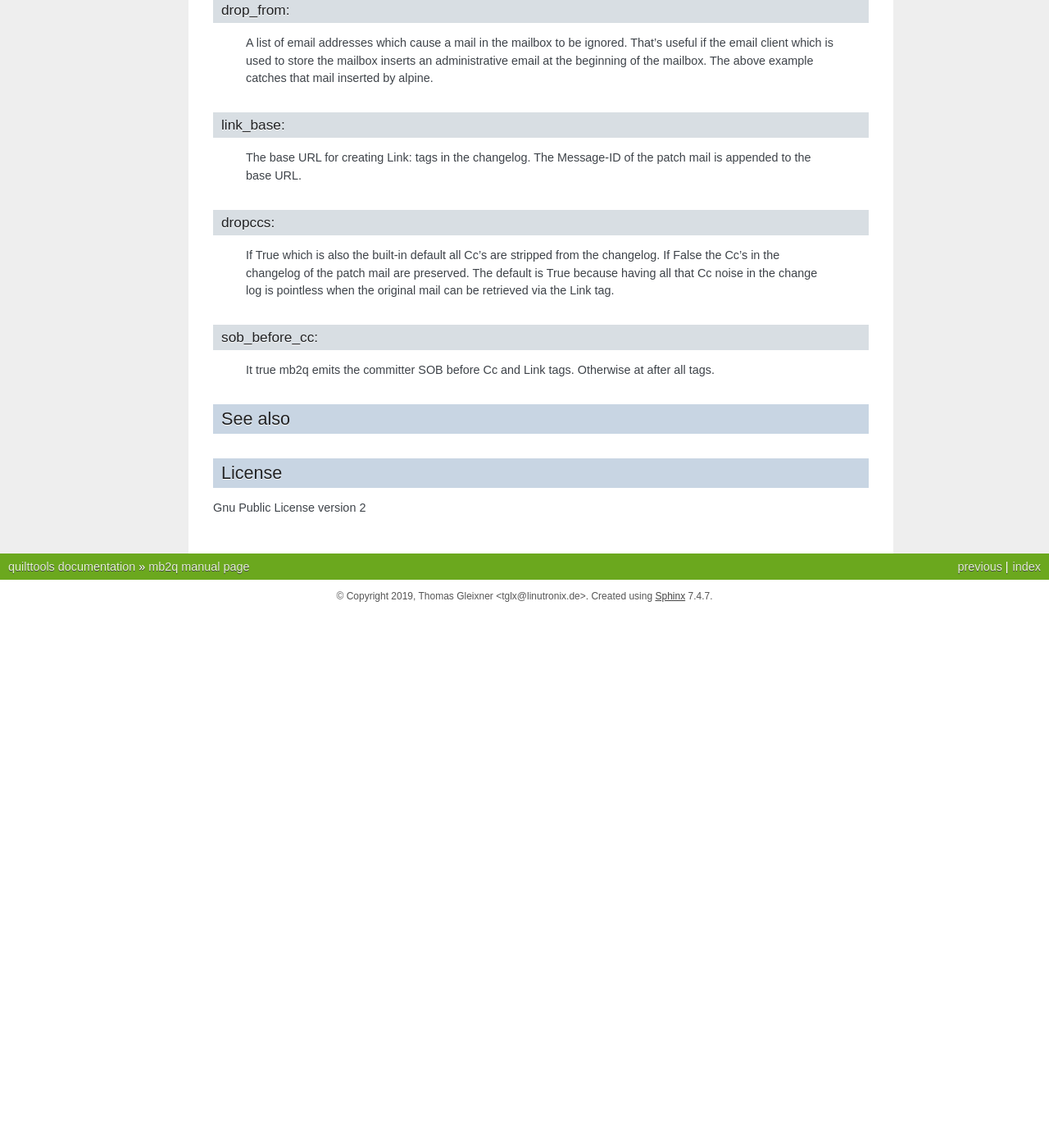
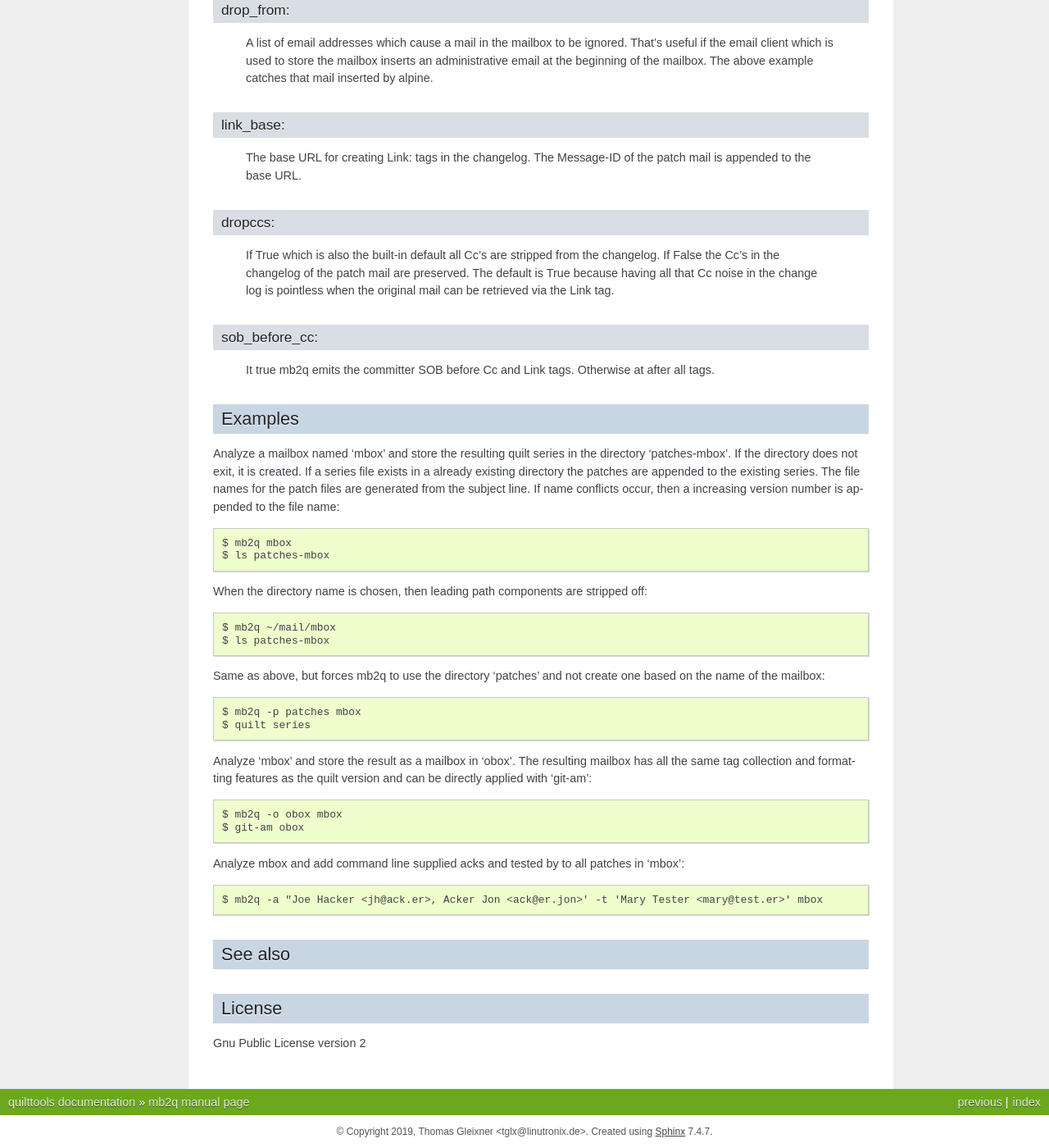
Before and after one commit to shifty91/quilttools, a Sphinx documentation site: the page built from Documentation/man1/mb2q.rst, in a window 1280 px wide and 1400 px high, scrolled down 2217 px. Shown: the whole window at 82% size. Built offline with Sphinx 7.4.7, drawn with Linux system fonts in a browser that asks for light colours; before the commit the page ends 2964 px from its top, so only the background shows below that.

Commit message:
man: Add examples to mb2q man page
Signed-off-by: Thomas Gleixner <tglx@linutronix.de>

```diff
--- a/Documentation/man1/mb2q.rst
+++ b/Documentation/man1/mb2q.rst
@@ -155,6 +155,43 @@ sob_before_cc:
  It true mb2q emits the committer SOB before Cc and Link tags. Otherwise at
  after all tags.
 
+Examples
+--------
+
+Analyze a mailbox named 'mbox' and store the resulting quilt series in the
+directory 'patches-mbox'. If the directory does not exit, it is created. If
+a series file exists in a already existing directory the patches are
+appended to the existing series. The file names for the patch files are
+generated from the subject line. If name conflicts occur, then a increasing
+version number is appended to the file name::
+
+  $ mb2q mbox
+  $ ls patches-mbox
+
+When the directory name is chosen, then leading path components are
+stripped off::
+
+  $ mb2q ~/mail/mbox
+  $ ls patches-mbox
+
+Same as above, but forces mb2q to use the directory 'patches' and not
+create one based on the name of the mailbox::
+
+  $ mb2q -p patches mbox
+  $ quilt series
+
+Analyze 'mbox' and store the result as a mailbox in 'obox'. The resulting
+mailbox has all the same tag collection and formatting features as the
+quilt version and can be directly applied with 'git-am'::
+
+  $ mb2q -o obox mbox
+  $ git-am obox
+
+Analyze mbox and add command line supplied acks and tested by to all
+patches in 'mbox'::
+
+  $ mb2q -a "Joe Hacker <jh@ack.er>, Acker Jon <ack@er.jon>' -t 'Mary Tester <mary@test.er>' mbox
+
 
 See also
 --------
```
